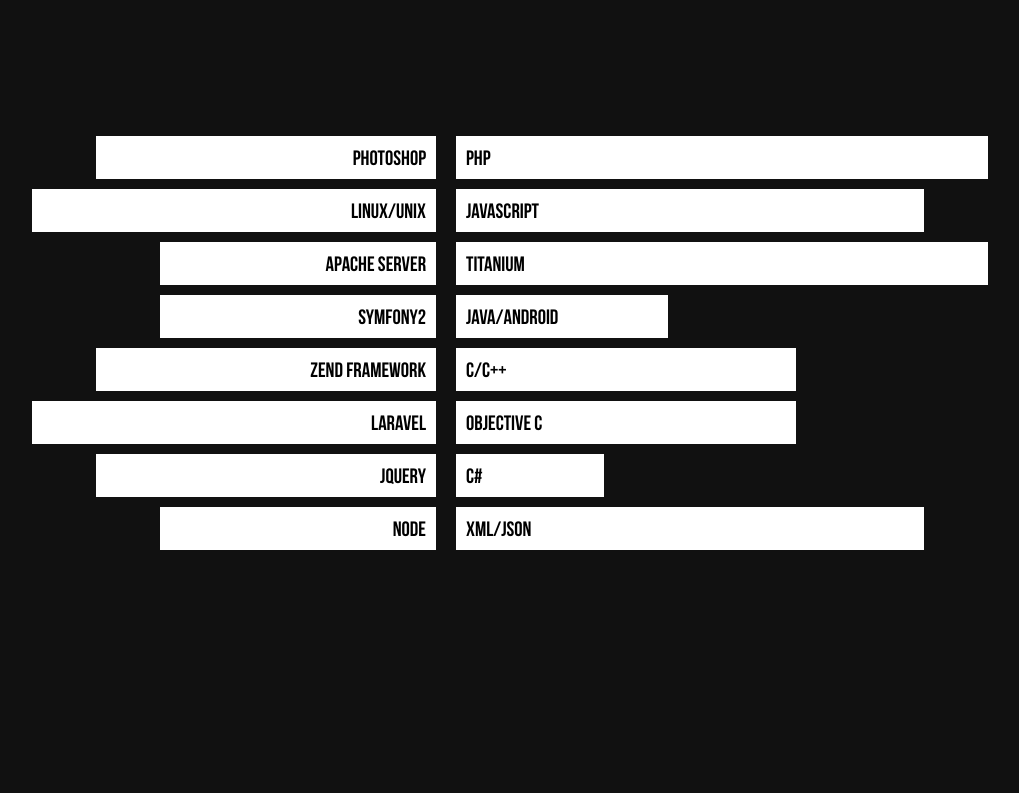
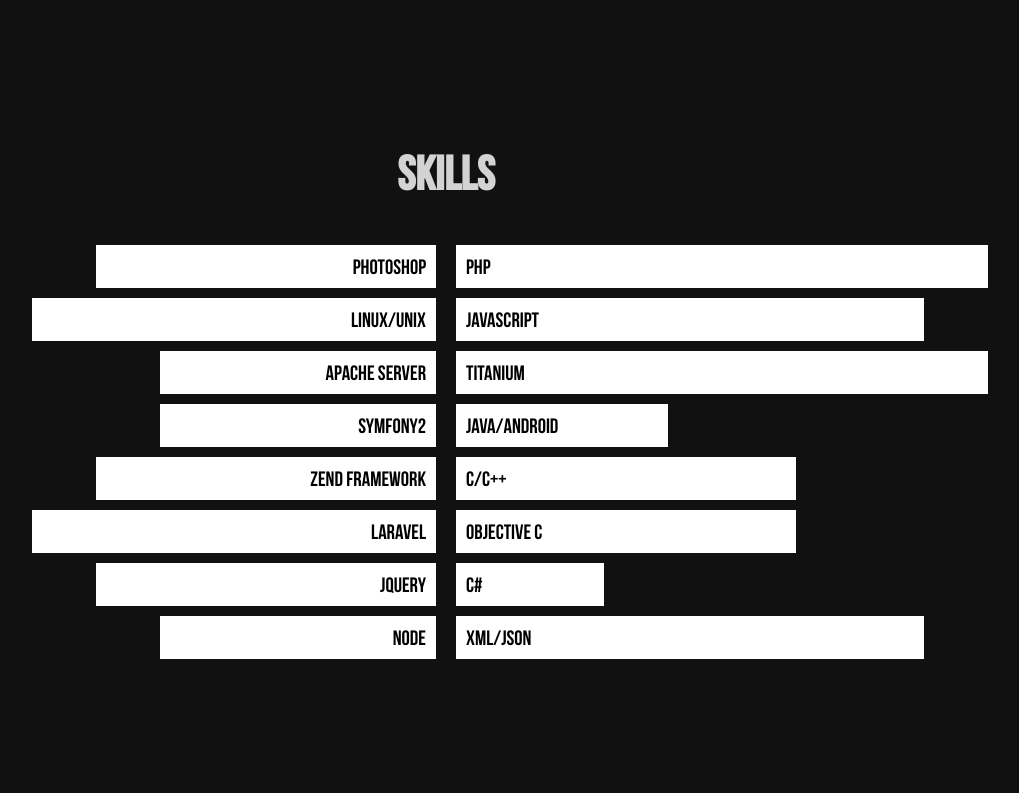
Before and after one commit to tlenclos/tlenclos.github.io, a website: page index.html in a window 1280 px wide. Shown: the part 887-1680 px from the top of the page, without its empty margins (194-1213 px from the left). Drawn offline with Linux system fonts and the light colour scheme; some packages are replaced by stand-ins of ours; files that its build step writes are made by us from their sources; a web font is replaced by a local one.

Commit message:
Added titles and some margins

```diff
--- a/css/style.css
+++ b/css/style.css
@@ -119,12 +119,18 @@
 }
 
 #main {
-    margin: 4em 0 0 0;
+    margin: 5em 0 0 0;
 }
 
 #main>div:not(:last-child) {
     min-height: 800px;
     margin-bottom: 150px;
+}
+
+#main>div h2 {
+    font-size: 3em;
+    text-align: center;
+    width: 100%;
 }
 
 /* Skills */
@@ -375,11 +381,6 @@
     width: 300px;
 }
 
-#hobbies h2, #contact h2 {
-    font-size: 3em;
-    text-align: center;
-}
-
 #hobbies a {
     text-decoration: none;
     color : #d3d3d3;
--- a/index.html
+++ b/index.html
@@ -90,7 +90,9 @@
             </div>
         </div>
 
-        <div id="skills" class="pure-g-r">
+        <div id="skills">
+            <h2>Skills</h2>
+            <div class="pure-g-r">
             <div id="skills-left" class="pure-u-1-2">
                 <div><p class="s50">Photoshop</p></div>
                 <div><p class="s60">Linux/Unix</p></div>
@@ -112,8 +114,10 @@
                 <div><p class="s70">XML/Json</p></div>
             </div>
         </div>
+        </div>
 
         <div id="work">
+            <h2>Works</h2>
             <div class="pure-u-1-2">
                 <div>
                     <img src="img/camping-houlgate.png" alt="Camping Houlgate (Website)" />
--- a/js/my.js
+++ b/js/my.js
@@ -5,7 +5,7 @@
         filter: ':not(.external)',
         changeHash: false,
         scrollSpeed: 850,
-        scrollOffset: 60,
+        scrollOffset: 70,
         scrollThreshold: 0.5,
         easing: 'swing',
         filter: ':not(.external)'
```
Also changed, not shown: build/script.min.js, build/styles.css.
